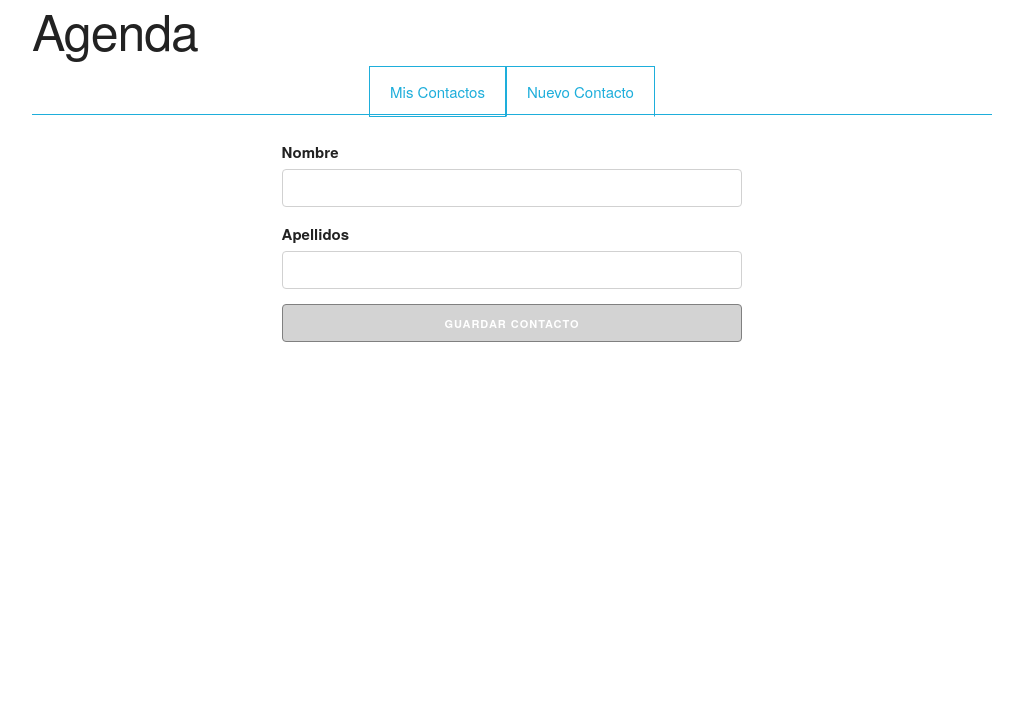
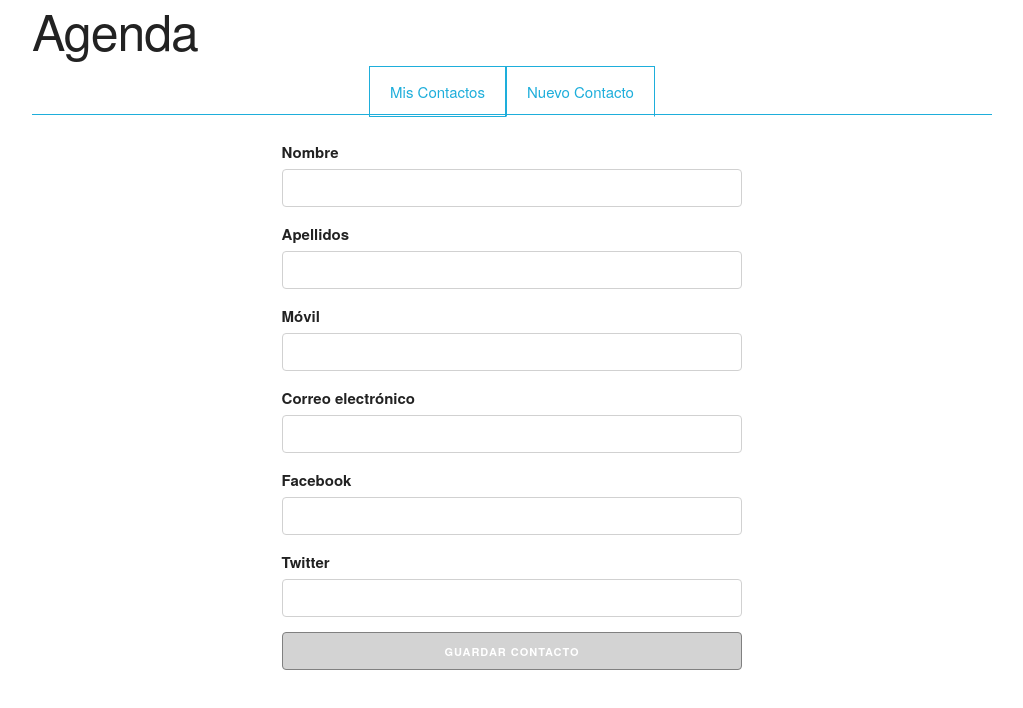
Before and after one commit to vermicida/kc-angular-web3, an Angular app: page /nuevo-contacto in a window 1280 px wide. Shown: the top 708 px of the page, without its empty margins (128-1151 px from the left). Built offline with nearby package versions, Linux system fonts and the light colour scheme.

Commit message:
Completamos el formulario añadiendo los campos del contacto que faltaban.

```diff
--- a/src/app/formulario-contacto/formulario-contacto.component.html
+++ b/src/app/formulario-contacto/formulario-contacto.component.html
@@ -7,6 +7,7 @@
   [formGroup]="formulario"
   (ngSubmit)="notificarGuardadoContacto()">
 
+  <!-- Nombre -->
   <div class="row">
     <div class="offset-by-three six columns">
       <label for="">Nombre</label>
@@ -20,6 +21,7 @@
     </div>
   </div>
 
+  <!-- Apellidos -->
   <div class="row">
     <div class="offset-by-three six columns">
       <label for="">Apellidos</label>
@@ -33,6 +35,51 @@
     </div>
   </div>
 
+  <!-- Móvil -->
+  <div class="row">
+    <div class="offset-by-three six columns">
+      <label for="">Móvil</label>
+      <input
+        type="text"
+        formControlName="movil"
+        class="u-full-width">
+    </div>
+  </div>
+
+  <!-- Correo Electrónico -->
+  <div class="row">
+    <div class="offset-by-three six columns">
+      <label for="">Correo electrónico</label>
+      <input
+        type="text"
+        formControlName="email"
+        class="u-full-width">
+    </div>
+  </div>
+
+  <!-- Facebook -->
+  <div class="row">
+    <div class="offset-by-three six columns">
+      <label for="">Facebook</label>
+      <input
+        type="text"
+        formControlName="facebook"
+        class="u-full-width">
+    </div>
+  </div>
+
+  <!-- Twitter -->
+  <div class="row">
+    <div class="offset-by-three six columns">
+      <label for="">Twitter</label>
+      <input
+        type="text"
+        formControlName="twitter"
+        class="u-full-width">
+    </div>
+  </div>
+
+  <!-- Botón guardar -->
   <div class="row">
     <div class="offset-by-three six columns">
       <button
--- a/src/app/formulario-contacto/formulario-contacto.component.ts
+++ b/src/app/formulario-contacto/formulario-contacto.component.ts
@@ -25,7 +25,11 @@ export class FormularioContactoComponent {
     // las propiedades que recogeremos del formulario HTML.
     this.formulario = this._formBuilder.group({
       nombre: ['', Validators.required],
-      apellidos: ['', Validators.required]
+      apellidos: ['', Validators.required],
+      movil: '',
+      email: '',
+      facebook: '',
+      twitter: ''
     });
   }
 
```
